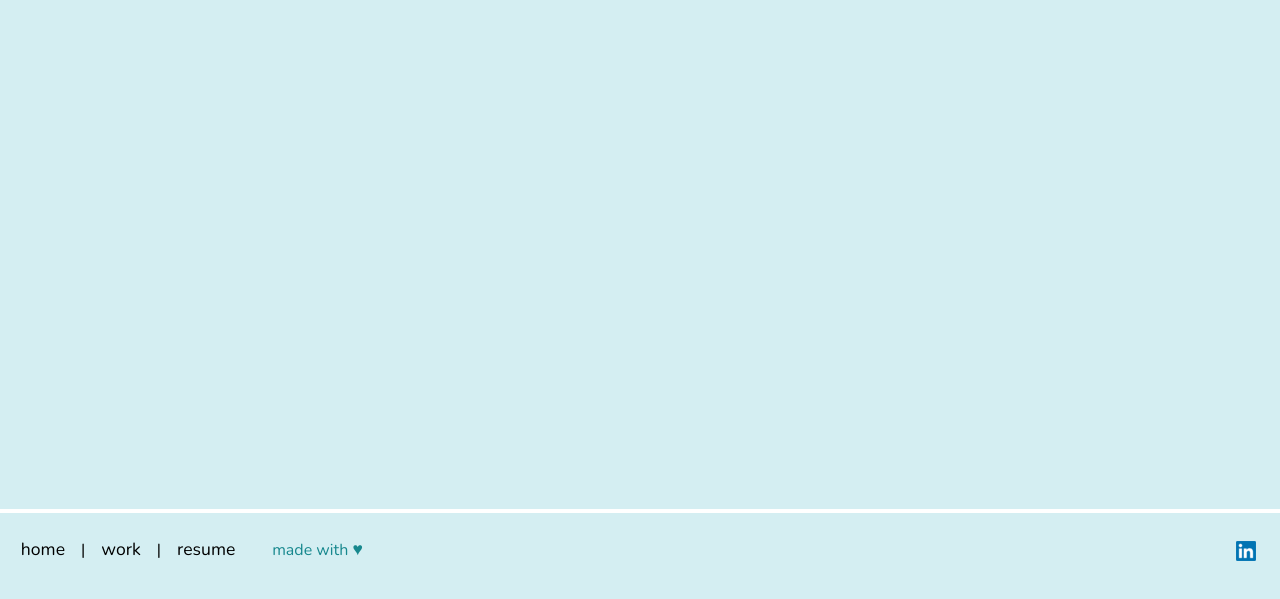
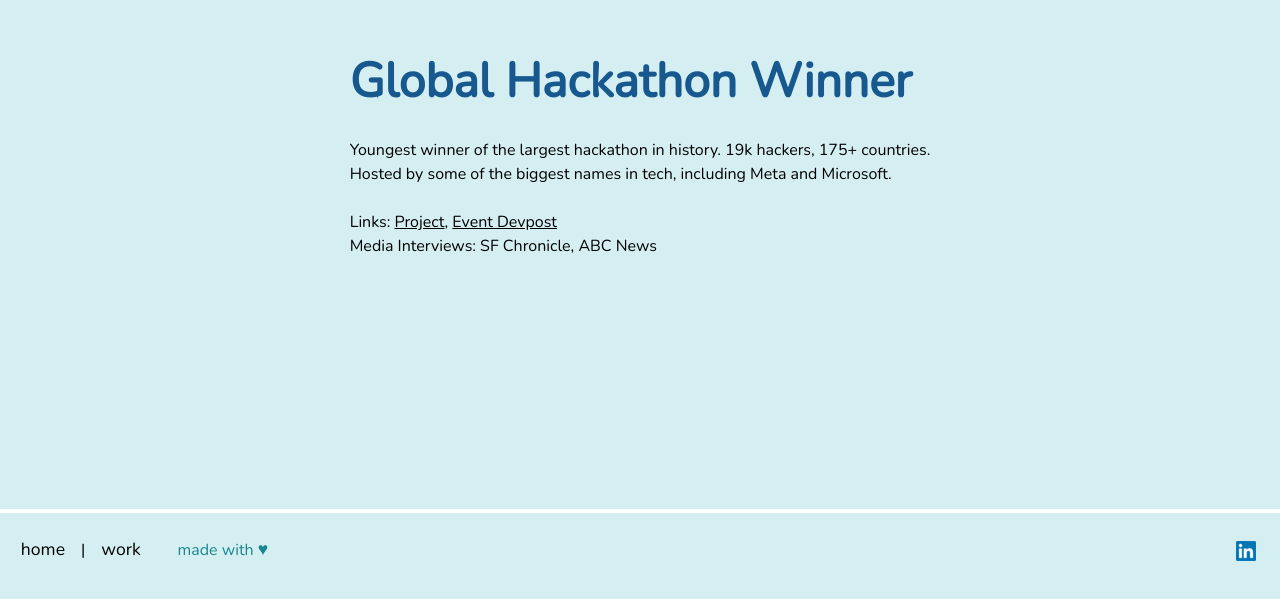
Before and after one commit to ginac10/ginac10.github.io, a React (Create React App) app: page /global-hackathon in a window 1280 px wide. Shown: the part 195-794 px from the top of the page. Built offline with nearby package versions, Linux system fonts and the light colour scheme.

Commit message:
new pgs, global-hackathon

```diff
--- a/src/App.js
+++ b/src/App.js
@@ -40,8 +40,6 @@ export default function Home() {
           <Link href="/">home</Link>
           <span className="divider">|</span>
           <Link href="/work">work</Link>
-          <span className="divider">|</span>
-          <Link href="/resume">resume</Link>
         </div>
         <div className="redirect" style={{color: 'rgb(23,136,142)'}}>
           made with <a href="https://github.com/ginac10/ginac10.github.io" target="_blank" style={{color: 'rgb(23,136,142)'}}>♥</a>
@@ -57,6 +55,64 @@ export default function Home() {
   );
 }
 
+import mobiscroll from '@mobiscroll/react';
+import '@mobiscroll/react/dist/css/mobiscroll.min.css';
+
+class App extends React.Component {
+    action = (txt) => {
+        mobiscroll.toast({
+            message: txt + ' clicked'
+        });
+    }
+    render() {
+        return (
+            <div>
+                <mobiscroll.Card
+                    theme="ios"
+                    themeVariant="light"
+                >
+                    <mobiscroll.CardHeader>
+                        <mobiscroll.CardTitle>Title</mobiscroll.CardTitle>
+                        <mobiscroll.CardSubtitle>Subtitle</mobiscroll.CardSubtitle>
+                    </mobiscroll.CardHeader>
+                    <mobiscroll.CardContent>
+                        Lorem Ipsum is simply dummy text of the printing and typesetting industry. Lorem Ipsum has been the industry's standard dummy text ever since the 1500s, when an unknown printer took a galley of type and scrambled it to make a type specimen book.
+                    </mobiscroll.CardContent>
+                    <mobiscroll.CardFooter>This is a footer</mobiscroll.CardFooter>
+                </mobiscroll.Card>
+
+                <mobiscroll.Card
+                    theme="ios"
+                    themeVariant="light"
+                >
+                    <mobiscroll.CardContent>
+                        <mobiscroll.CardTitle>Don't forget Jenifer's birthday</mobiscroll.CardTitle>
+                    </mobiscroll.CardContent>
+                    <mobiscroll.CardFooter>
+                        <button onClick={() => { this.action('Call') }} className="mbsc-btn-flat" data-icon="phone">Call</button>
+                        <button onClick={() => { this.action('Message') }} className="mbsc-btn-flat" data-icon="bubble">Message</button>
+                    </mobiscroll.CardFooter>
+                </mobiscroll.Card>
+
+                <mobiscroll.Card
+                    theme="ios"
+                    themeVariant="light"
+                >
+                    <img src="https://img.mobiscroll.com/demos/card_5.png" />
+                    <mobiscroll.CardContent>
+                        Explore the azure depths with a stay at the Manta Resort's underwater room.
+                    </mobiscroll.CardContent>
+                    <mobiscroll.CardFooter>
+                        <button className="mbsc-btn-flat">Share</button>
+                        <button className="mbsc-btn-flat">Explore</button>
+                    </mobiscroll.CardFooter>
+                </mobiscroll.Card>
+            </div>
+        );
+    }
+}
+
+
 /* Important:
 package-lock.json, added line 21 (devdependencies)
 package.json, added line 44 (devdependencies)
--- a/src/components/router.js
+++ b/src/components/router.js
@@ -3,7 +3,7 @@ import { Switch, Route } from "wouter";
 import Home from "../pages/home";
 import Work from "../pages/work";
 import Resume from "../pages/resume";
-
+import GlobalHackathon from "../pages/subpages/global-hackathon";
 
 /**
 * The router is imported in app.jsx
@@ -18,5 +18,6 @@ export default () => (
       <Route path="/" component={Home} />
       <Route path="/work" component={Work} />
       <Route path="/resume" component={Resume} />
+      <Route path="/global-hackathon" component={GlobalHackathon} />
     </Switch>
 );
--- a/src/pages/home.js
+++ b/src/pages/home.js
@@ -72,7 +72,7 @@ export default function Home() {
                 Currently, I'm doing AI research at BAIR & interning SWE @ Microsoft this summer.
             </p>
             <p>
-                Previously, I won the <a href="https://ginac.popsy.site/global-hackathon-winner" target="_blank">largest hackathon</a> in history & launched
+                Previously, I won the <a href="/global-hackathon" target="_blank">largest hackathon</a> in history & launched
                 a healthcare platform used by 170+ hospitals. Reach out at <b style={{color: 'rgb(23,89,142)'}}>ginac at berkeley dot edu</b>! :)
             </p>
             </p>
@@ -110,7 +110,7 @@ export default function Home() {
                                 Currently, I'm doing AI research at BAIR & interning SWE @ Microsoft this summer.
                             </p>
                             <p>
-                                Previously, I won the <a href="https://ginac.popsy.site/global-hackathon-winner" target="_blank">largest hackathon</a> in history & launched
+                                Previously, I won the <a href="/global-hackathon" target="_blank">largest hackathon</a> in history & launched
                 a healthcare platform used by 170+ hospitals.
                             </p>
                             <p style={{color: 'rgb(23,89,142)'}}>Reach out at <b>ginac at berkeley dot edu</b>!</p>
--- a/src/pages/resume.js
+++ b/src/pages/resume.js
@@ -17,3 +17,9 @@ export default function Resume() {
     </div>
   );
 }
+
+// how to add new pg:
+// 1. add <silly>.js to pages
+// 2. add route to router.js
+//    import <Silly> from "../pages/<silly>";
+//    <Route path="/<silly>" component={<Silly>} />
--- /dev/null
+++ b/src/pages/subpages/global-hackathon.js
@@ -0,0 +1,26 @@
+import * as React from "react";
+export default function GlobalHackathon() {
+  /* DECLARE STYLE AND TRIGGER FOR WIGGLE EFFECT FROM TODO ON NEXT LINE */
+
+  return (
+
+    <div className="page">
+      {/* REPLACE H1 ELEMENT BELOW WITH CODE FROM TODO */}
+      <h1 className="title">Global Hackathon Winner</h1>
+      <p>
+        Youngest winner of the largest hackathon in history. 19k hackers, 175+ countries. <br></br>
+        Hosted by some of the biggest names in tech, including Meta and Microsoft. <br></br><br></br>
+        Links: <a href="https://devpost.com/software/covid-support" target="_blank">Project</a>, <a href="https://covid-global-hackathon.devpost.com/" target="_blank">Event Devpost</a><br></br>
+        Media Interviews: SF Chronicle, ABC News
+      </p>
+
+
+    </div>
+  );
+}
+
+// how to add new pg:
+// 1. add <silly>.js file to pages
+// 2. add route to router.js
+//    import <Silly> from "../pages/<silly>";
+//    <Route path="/<silly>" component={<Silly>} />
--- a/src/pages/work.js
+++ b/src/pages/work.js
@@ -3,7 +3,6 @@ export default function Work() {
   /* DECLARE STYLE AND TRIGGER FOR WIGGLE EFFECT FROM TODO ON NEXT LINE */
 
   return (
-
     <div className="page">
       {/* REPLACE H1 ELEMENT BELOW WITH CODE FROM TODO */}
       <h1 className="title">work</h1>
@@ -17,9 +16,9 @@ export default function Work() {
       <h2>featured projects</h2>
       <ul>
         <li>
-        <strong>Proj 1</strong>: bla bla
+        <strong>Notes for Support</strong>: bla bla
         </li>
-        <li><strong>Proj 2</strong>: bla bla
+        <li><strong>Lingoti</strong>: bla bla
         </li>
       </ul>
 
@@ -33,5 +32,6 @@ export default function Work() {
       </ul>
 
     </div>
+
   );
 }
```
Also changed, not shown: 1 other file (tests, documents, lock files or other folders).
